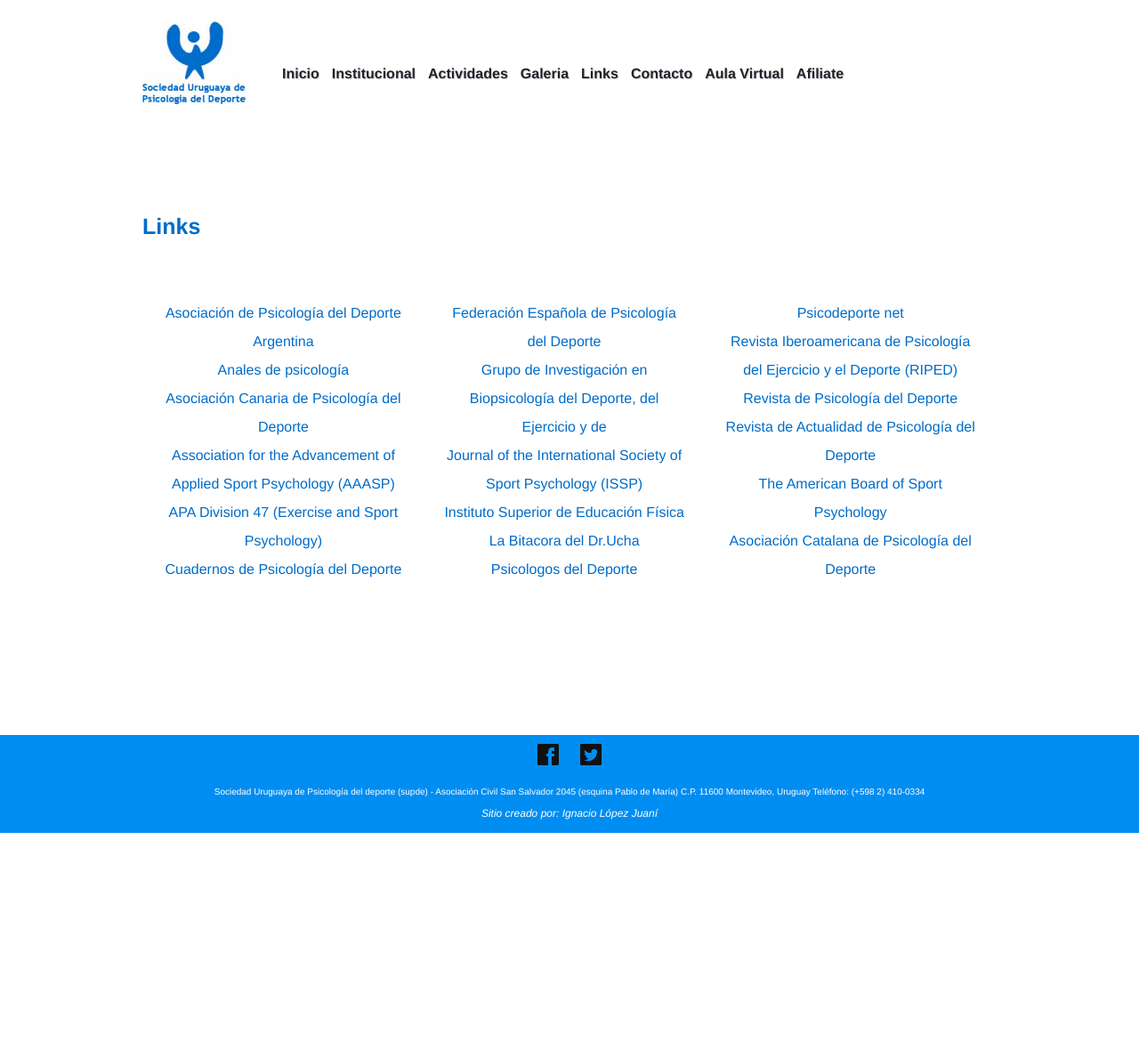
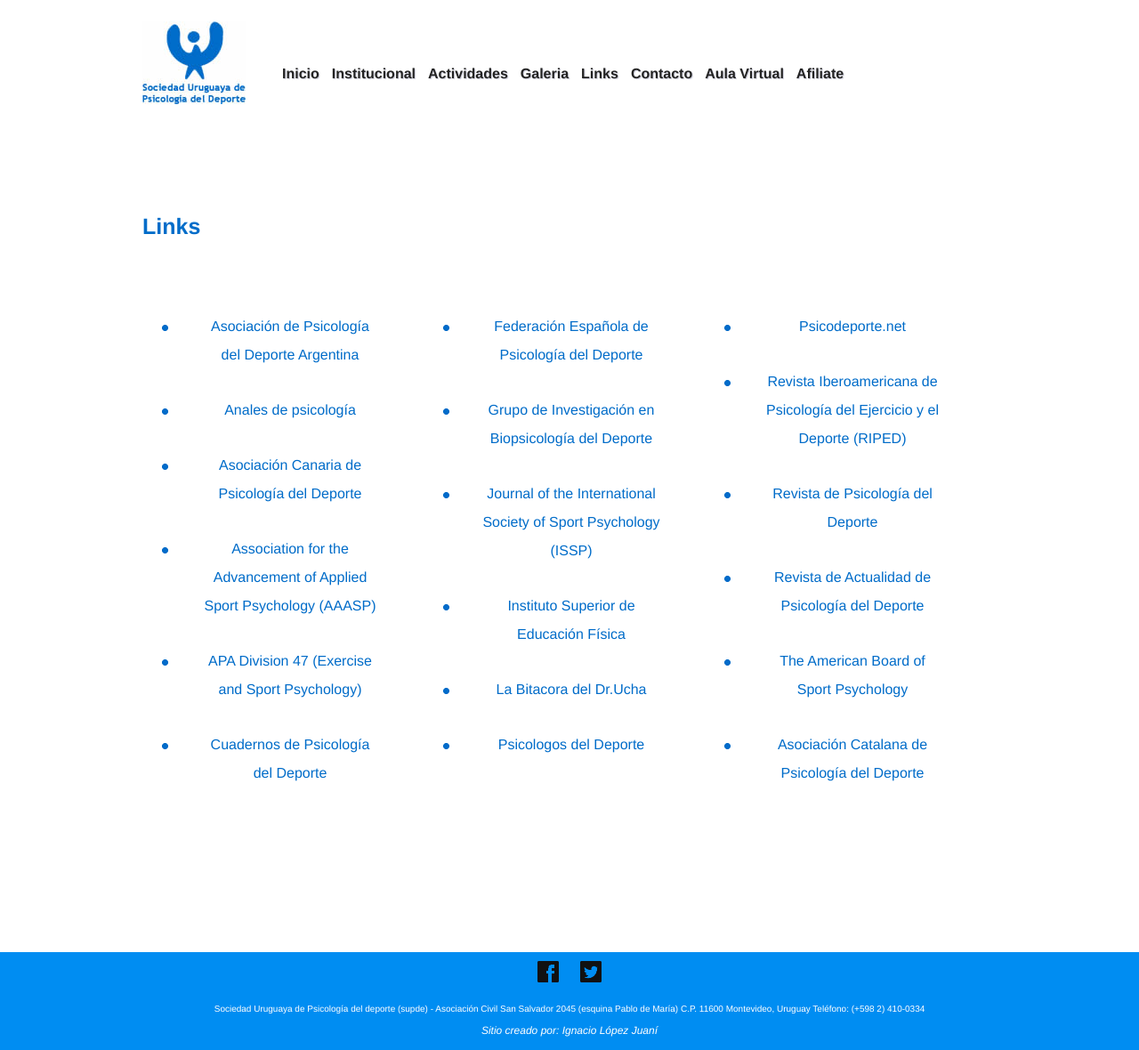
Before and after one commit to ignaciolopezjuani/supde, a Jekyll site: the page built from links.html, in a window 1280 px wide. Shown: the whole page at 89% size. Built offline with Jekyll 4.4.1, drawn with Linux system fonts in a browser that asks for light colours; nearby versions of some CDN libraries; some web fonts are replaced; Markdown is read by kramdown in place of the engine named in the settings; before the commit the page ends 936 px from its top, so only the background shows below that.

Commit message:
modify links.html ul and li

```diff
--- a/about.html
+++ b/about.html
@@ -223,7 +223,7 @@
 
   <section>
       <a name="comision" id="comision" class="main-title">Comisión Directiva</a>
-      <ul class="comisiondirectiva">
+      <ul class="list-bullets">
         <li><p>Lic. Jesús   Chalela </p></li>
         <li><p>Presidente</p></li>
         <li><p>Lic. Jorge Salvo</p></li>
--- a/links.html
+++ b/links.html
@@ -10,20 +10,20 @@
     <table>
         <tr>
             <td>
-               <ul>
+               <ul class="list-bullets">
                   <li><a href="http://www.psicodeportes.com/" title="http://www.psicodeportes.com" target="_blank">Asociación de Psicología del Deporte Argentina</a></li>
                   <li><a href="http://www.um.es/analesps/indice.htm" title="http://www.um.es/analesps/indice.htm" target="_blank">Anales de psicología</a></li>
                   <li><a href="http://www.webs.ulpgc.es/acapde/" title="http://www.webs.ulpgc.es/acapde/" target="_blank">Asociación Canaria de Psicología del Deporte</a></li>
-                  <li><a href="http://www.aaasponline.org/" title="http://www.aaasponline.org/" target="_blank">Association for       the Advancement of Applied Sport Psychology (AAASP)</a> </li>
+                  <li><a href="http://www.aaasponline.org/" title="http://www.aaasponline.org/" target="_blank">Association for the Advancement of Applied Sport Psychology (AAASP)</a> </li>
                   <li><a href="http://www.psyc.unt.edu/apadiv47" title="http://www.psyc.unt.edu/apadiv47" target="_blank">APA Division 47 (Exercise and Sport Psychology)</a> </li>
                   <li><a href="http://psicodeporte.net/cuadernos.html" title="http://psicodeporte.net/cuadernos.html" target="_blank">Cuadernos de Psicología del Deporte</a></li>
                 </ul>
             </td>
 
             <td>
-              <ul>
-                  <li><a href="http://www.psicologiadeporte.org/" title="http://www.psicologiadeporte.org" target="_blank">Federación       Española de Psicología del Deporte</a></li>
-                  <li><a href="http://www.gi.ulpgc.es/psicologiadeporte/" title="http://www.gi.ulpgc.es/psicologiadeporte/" target="_blank">Grupo       de Investigación en Biopsicología del Deporte, del Ejercicio y de</a></li>
+              <ul class="list-bullets">
+                  <li><a href="http://www.psicologiadeporte.org/" title="http://www.psicologiadeporte.org" target="_blank">Federación Española de Psicología del Deporte</a></li>
+                  <li><a href="http://www.gi.ulpgc.es/psicologiadeporte/" title="http://www.gi.ulpgc.es/psicologiadeporte/" target="_blank">Grupo de Investigación en Biopsicología del Deporte</a></li>
                   <li><a href="http://www.issponline.org/" title="http://www.issponline.org" target="_blank">Journal of the International Society of Sport Psychology (ISSP)</a> </li>
                   <li><a href="http://www.isef.edu.uy" target="_blank">Instituto Superior de Educación Física</a></li>
                   <li><a href="http://ucha.blogia.com" target="_blank">La Bitacora del Dr.Ucha</a></li>
@@ -32,9 +32,9 @@
 
             </td>
             <td>
-              <ul>
-                  <li><a href="http://www.psicodeporte.net/" title="http://www.psicodeporte.net" target="_blank">Psicodeporte net</a></li>
-                  <li><a href="http://www.webs.ulpgc.es/riped/" title="http://www.webs.ulpgc.es/riped/" target="_blank">Revista       Iberoamericana de Psicología del Ejercicio y el Deporte (RIPED)</a></li>
+              <ul class="list-bullets">
+                  <li><a href="http://www.psicodeporte.net/" title="http://www.psicodeporte.net" target="_blank">Psicodeporte.net</a></li>
+                  <li><a href="http://www.webs.ulpgc.es/riped/" title="http://www.webs.ulpgc.es/riped/" target="_blank">Revista Iberoamericana de Psicología del Ejercicio y el Deporte (RIPED)</a></li>
                   <li><a href="http://www.rpd-online.com/" title="http://www.rpd-online.com" target="_blank">Revista de Psicología del Deporte</a></li>
                   <li><a href="http://www.lictor.com/" title="http://www.lictor.com" target="_blank">Revista de Actualidad de Psicología del Deporte</a></li>
                   <li><a href="http://www.americanboardofsportpsychology.org/" title="http://www.americanboardofsportpsychology.org" target="_blank">The American Board of Sport Psychology</a></li>
--- a/media/css/base.css
+++ b/media/css/base.css
@@ -222,10 +222,14 @@
 body.about section {
   margin: 60px;
   }
-body.about .comisiondirectiva {
+
+.list-bullets {
   list-style-image: url('../images/bullet.jpg');
   padding-left: 1em;
-
+}
+.list-bullets li {
+  width: 200px;
+  padding: 15px 30px;
 }
 
 /* activities */
```
